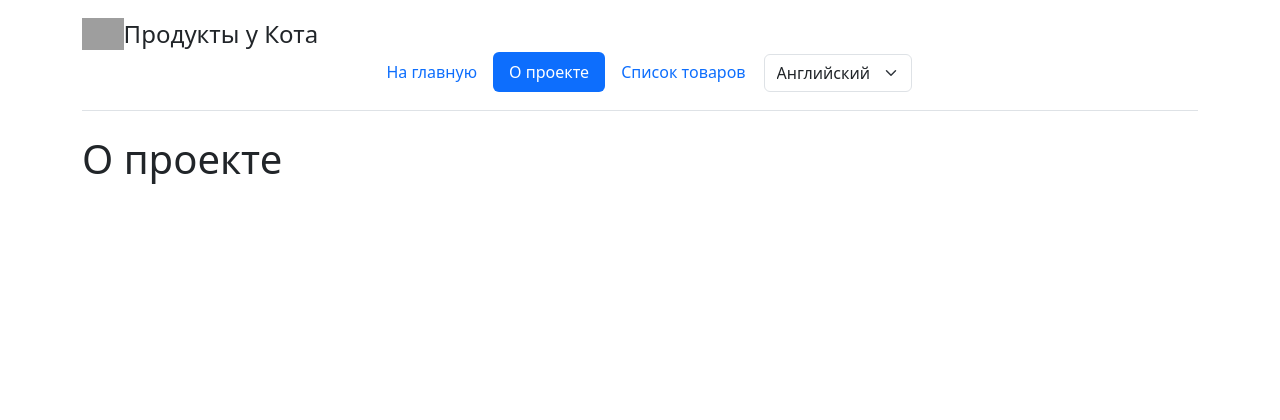
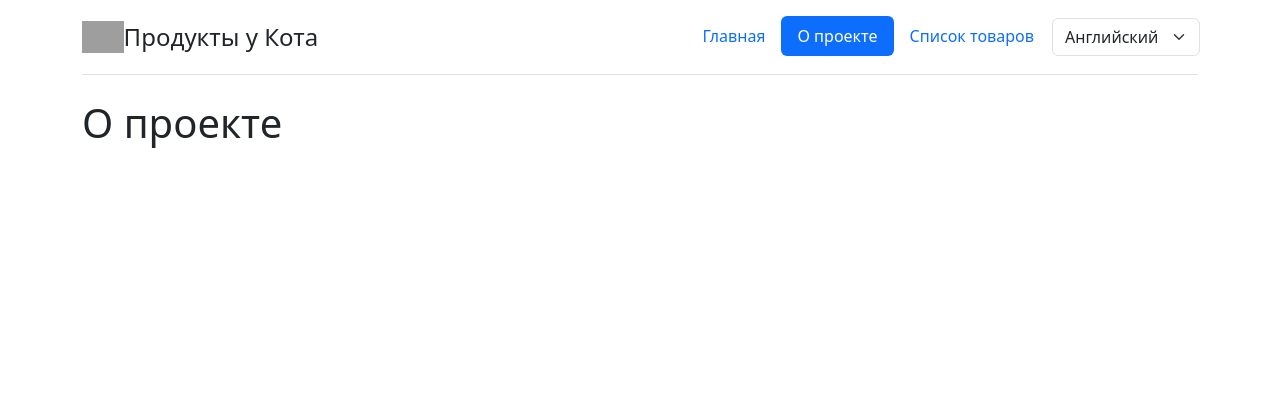
Before and after one commit to Atom244/Django-project-Yandex, a Django app: page /about/ in a window 1280 px wide. Shown: the top 420 px of the page. Run offline with Django 4.2, Linux system fonts and the light colour scheme; some libraries are stand-ins or nearby versions; grey boxes are pictures that could not be loaded.

Commit message:
промежуточное решение 3з л4 -3

```diff
--- a/lyceum/lyceum/context_processors.py
+++ b/lyceum/lyceum/context_processors.py
@@ -1,4 +1,6 @@
 from django.utils import timezone
+
+__all__ = ["current_year"]
 
 
 def current_year(request):
--- a/lyceum/templates/includes/header.html
+++ b/lyceum/templates/includes/header.html
@@ -10,9 +10,9 @@
     {% with request.resolver_match.view_name as view_name %}
     <ul class="nav nav-pills">
       {% if view_name == "homepage:home" %}
-      <li class="nav-item"><a class="nav-link active">{% trans "На главную" %}</a></li>
+      <li class="nav-item"><a class="nav-link active">{% trans "Главная" %}</a></li>
       {% else %}
-      <li class="nav-item"><a href="{% url "homepage:home" %}" class="nav-link">{% trans "На главную" %}</a></li>
+      <li class="nav-item"><a href="{% url "homepage:home" %}" class="nav-link">{% trans "Главная" %}</a></li>
       {% endif %}
 
       {% if view_name == "about:about" %}
```
Also changed, not shown: lyceum/locale/en/LC_MESSAGES/django.po, lyceum/locale/ru/LC_MESSAGES/django.po, 3 other files.
